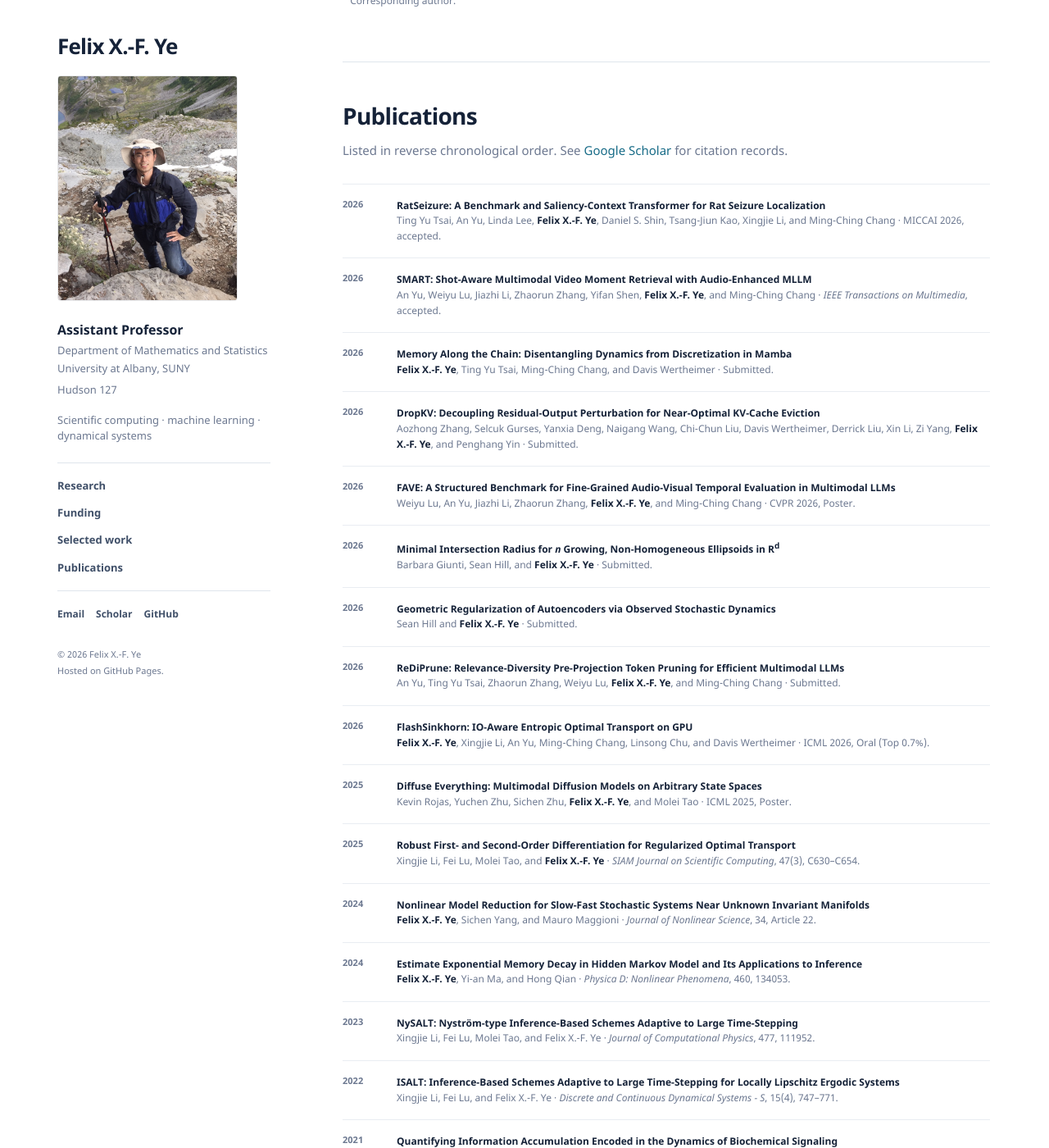
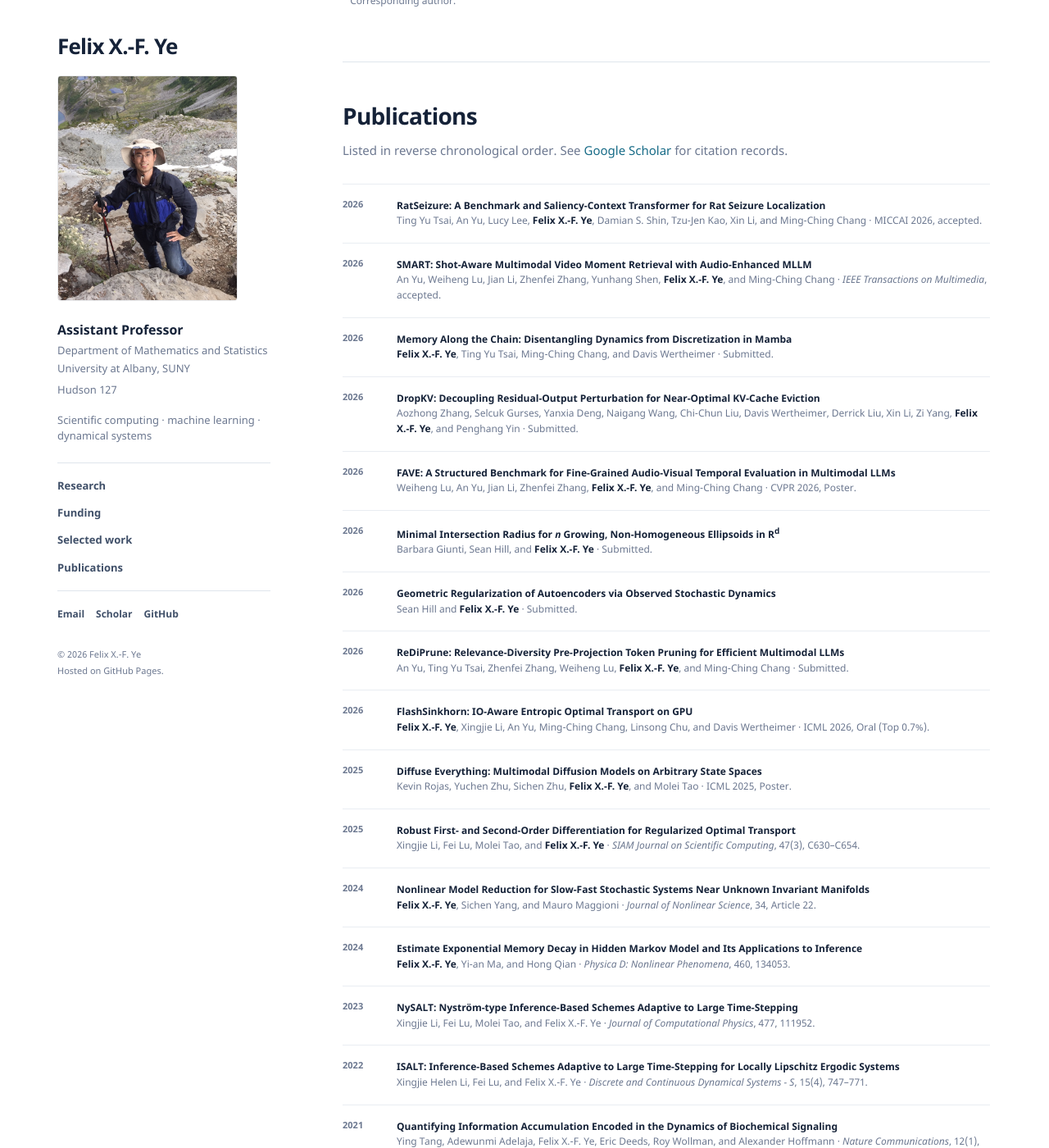
Before and after one commit to yexf308/yexf308.github.io, a Jekyll site: the page built from index.md, in a window 1280 px wide and 1400 px high, scrolled down 2704 px. Shown: the whole window at 82% size. Built offline with Jekyll 4.4.1, drawn with Linux system fonts in a browser that asks for light colours; some of the changed text lies outside the part shown.

Commit message:
Correct publication author lists

```diff
--- a/index.md
+++ b/index.md
@@ -144,11 +144,11 @@ description: Research in scientific computing, machine learning, dynamical syste
   <ol class="compact-publications">
     <li>
       <span class="pub-year">2026</span>
-      <p><a href="https://arxiv.org/abs/2603.26780"><strong>RatSeizure: A Benchmark and Saliency-Context Transformer for Rat Seizure Localization</strong></a><br><span>Ting Yu Tsai, An Yu, Linda Lee, <strong>Felix X.-F. Ye</strong>, Daniel S. Shin, Tsang-Jiun Kao, Xingjie Li, and Ming-Ching Chang · MICCAI 2026, accepted.</span></p>
+      <p><a href="https://arxiv.org/abs/2603.26780"><strong>RatSeizure: A Benchmark and Saliency-Context Transformer for Rat Seizure Localization</strong></a><br><span>Ting Yu Tsai, An Yu, Lucy Lee, <strong>Felix X.-F. Ye</strong>, Damian S. Shin, Tzu-Jen Kao, Xin Li, and Ming-Ching Chang · MICCAI 2026, accepted.</span></p>
     </li>
     <li>
       <span class="pub-year">2026</span>
-      <p><a href="https://arxiv.org/abs/2511.14143"><strong>SMART: Shot-Aware Multimodal Video Moment Retrieval with Audio-Enhanced MLLM</strong></a><br><span>An Yu, Weiyu Lu, Jiazhi Li, Zhaorun Zhang, Yifan Shen, <strong>Felix X.-F. Ye</strong>, and Ming-Ching Chang · <em>IEEE Transactions on Multimedia</em>, accepted.</span></p>
+      <p><a href="https://arxiv.org/abs/2511.14143"><strong>SMART: Shot-Aware Multimodal Video Moment Retrieval with Audio-Enhanced MLLM</strong></a><br><span>An Yu, Weiheng Lu, Jian Li, Zhenfei Zhang, Yunhang Shen, <strong>Felix X.-F. Ye</strong>, and Ming-Ching Chang · <em>IEEE Transactions on Multimedia</em>, accepted.</span></p>
     </li>
     <li>
       <span class="pub-year">2026</span>
@@ -160,7 +160,7 @@ description: Research in scientific computing, machine learning, dynamical syste
     </li>
     <li>
       <span class="pub-year">2026</span>
-      <p><strong>FAVE: A Structured Benchmark for Fine-Grained Audio-Visual Temporal Evaluation in Multimodal LLMs</strong><br><span>Weiyu Lu, An Yu, Jiazhi Li, Zhaorun Zhang, <strong>Felix X.-F. Ye</strong>, and Ming-Ching Chang · CVPR 2026, Poster.</span></p>
+      <p><strong>FAVE: A Structured Benchmark for Fine-Grained Audio-Visual Temporal Evaluation in Multimodal LLMs</strong><br><span>Weiheng Lu, An Yu, Jian Li, Zhenfei Zhang, <strong>Felix X.-F. Ye</strong>, and Ming-Ching Chang · CVPR 2026, Poster.</span></p>
     </li>
     <li>
       <span class="pub-year">2026</span>
@@ -172,7 +172,7 @@ description: Research in scientific computing, machine learning, dynamical syste
     </li>
     <li>
       <span class="pub-year">2026</span>
-      <p><a href="https://arxiv.org/abs/2603.24680"><strong>ReDiPrune: Relevance-Diversity Pre-Projection Token Pruning for Efficient Multimodal LLMs</strong></a><br><span>An Yu, Ting Yu Tsai, Zhaorun Zhang, Weiyu Lu, <strong>Felix X.-F. Ye</strong>, and Ming-Ching Chang · Submitted.</span></p>
+      <p><a href="https://arxiv.org/abs/2603.24680"><strong>ReDiPrune: Relevance-Diversity Pre-Projection Token Pruning for Efficient Multimodal LLMs</strong></a><br><span>An Yu, Ting Yu Tsai, Zhenfei Zhang, Weiheng Lu, <strong>Felix X.-F. Ye</strong>, and Ming-Ching Chang · Submitted.</span></p>
     </li>
     <li>
       <span class="pub-year">2026</span>
@@ -200,11 +200,11 @@ description: Research in scientific computing, machine learning, dynamical syste
     </li>
     <li>
       <span class="pub-year">2022</span>
-      <p><a href="https://arxiv.org/abs/2102.12669"><strong>ISALT: Inference-Based Schemes Adaptive to Large Time-Stepping for Locally Lipschitz Ergodic Systems</strong></a><br><span>Xingjie Li, Fei Lu, and Felix X.-F. Ye · <em>Discrete and Continuous Dynamical Systems - S</em>, 15(4), 747–771.</span></p>
+      <p><a href="https://arxiv.org/abs/2102.12669"><strong>ISALT: Inference-Based Schemes Adaptive to Large Time-Stepping for Locally Lipschitz Ergodic Systems</strong></a><br><span>Xingjie Helen Li, Fei Lu, and Felix X.-F. Ye · <em>Discrete and Continuous Dynamical Systems - S</em>, 15(4), 747–771.</span></p>
     </li>
     <li>
       <span class="pub-year">2021</span>
-      <p><strong>Quantifying Information Accumulation Encoded in the Dynamics of Biochemical Signaling</strong><br><span>Ying Tang, Adewunmi Adelaja, Felix X.-F. Ye, Eric J. Deeds, Roy Wollman, and Alexander Hoffmann · <em>Nature Communications</em>, 12(1), 1–10.</span></p>
+      <p><strong>Quantifying Information Accumulation Encoded in the Dynamics of Biochemical Signaling</strong><br><span>Ying Tang, Adewunmi Adelaja, Felix X.-F. Ye, Eric Deeds, Roy Wollman, and Alexander Hoffmann · <em>Nature Communications</em>, 12(1), 1–10.</span></p>
     </li>
     <li>
       <span class="pub-year">2020</span>
```
